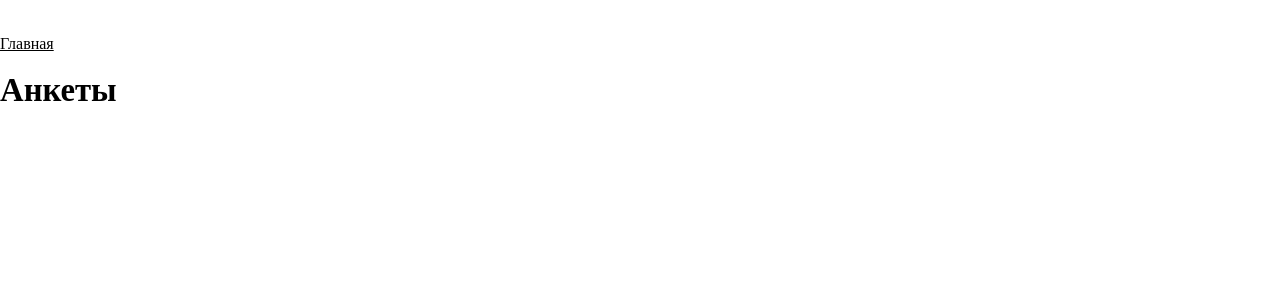
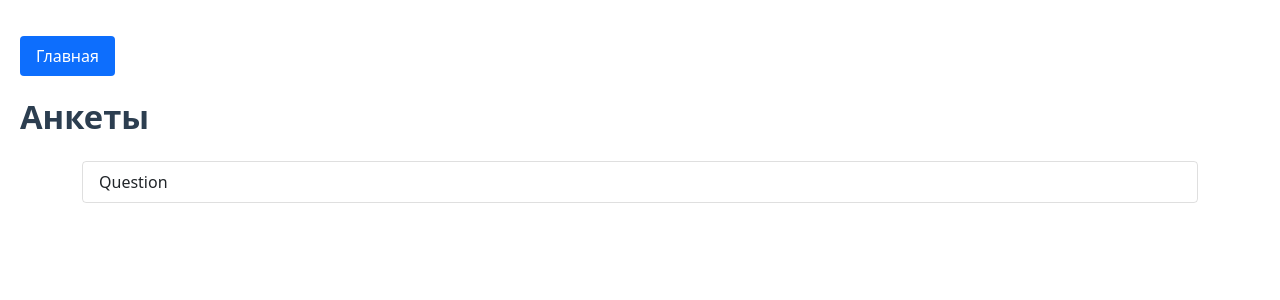
Before and after one commit to DanilaEgorenko/Questioning-Frontend, a Vue app: page / in a window 1280 px wide. Shown: the top 300 px of the page. Built offline with nearby package versions, Linux system fonts and the light colour scheme.

Commit message:
minimal layout of main page

```diff
--- a/src/App.vue
+++ b/src/App.vue
@@ -20,30 +20,23 @@ header {
   max-height: 100vh;
 }
 
-
 nav {
   width: 100%;
-  font-size: 12px;
   text-align: center;
-  margin-top: 2rem;
-}
-
-nav a.router-link-exact-active {
-  color: var(--color-text);
-}
-
-nav a.router-link-exact-active:hover {
-  background-color: transparent;
 }
 
 nav a {
   display: inline-block;
-  padding: 0 1rem;
-  border-left: 1px solid var(--color-border);
+  padding: .5rem 1rem;
+  text-decoration: none;
+  color: #0d6efd;
 }
 
-nav a:first-of-type {
+a.active-link {
+  color: #fff;
+  background-color: #0d6efd;
   border: 0;
+  border-radius: 0.25rem;
 }
 
 @media (min-width: 1024px) {
@@ -51,10 +44,6 @@ nav a:first-of-type {
     display: flex;
     place-items: center;
     padding-right: calc(var(--section-gap) / 2);
-  }
-
-  .logo {
-    margin: 0 2rem 0 0;
   }
 
   header .wrapper {
@@ -65,11 +54,8 @@ nav a:first-of-type {
 
   nav {
     text-align: left;
-    margin-left: -1rem;
     font-size: 1rem;
-
     padding: 1rem 0;
-    margin-top: 1rem;
   }
 }
 </style>
--- a/src/assets/base.css
+++ b/src/assets/base.css
@@ -36,18 +36,12 @@
   --section-gap: 160px;
 }
 
-@media (prefers-color-scheme: dark) {
-  :root {
-    --color-background: var(--vt-c-black);
-    --color-background-soft: var(--vt-c-black-soft);
-    --color-background-mute: var(--vt-c-black-mute);
-
-    --color-border: var(--vt-c-divider-dark-2);
-    --color-border-hover: var(--vt-c-divider-dark-1);
-
-    --color-heading: var(--vt-c-text-dark-1);
-    --color-text: var(--vt-c-text-dark-2);
-  }
+/* fonts */
+:root {
+  --bs-body-font-family: system-ui, -apple-system, "Segoe UI", Roboto, "Helvetica Neue", Arial, "Noto Sans", "Liberation Sans", sans-serif, "Apple Color Emoji", "Segoe UI Emoji", "Segoe UI Symbol", "Noto Color Emoji";
+  --bs-body-font-size: 1rem;
+  --bs-body-font-weight: 400;
+  --bs-body-line-height: 1.5;
 }
 
 *,
@@ -56,7 +50,6 @@
   box-sizing: border-box;
   margin: 0;
   position: relative;
-  font-weight: normal;
 }
 
 body {
@@ -65,9 +58,10 @@ body {
   background: var(--color-background);
   transition: color 0.5s, background-color 0.5s;
   line-height: 1.6;
-  font-family: Inter, -apple-system, BlinkMacSystemFont, 'Segoe UI', Roboto, Oxygen, Ubuntu,
-    Cantarell, 'Fira Sans', 'Droid Sans', 'Helvetica Neue', sans-serif;
-  font-size: 15px;
+  font-family: var(--bs-body-font-family);
+  font-size: var(--bs-body-font-size);
+  font-weight: var(--bs-body-font-weight);
+  line-height: var(--bs-body-line-height);
   text-rendering: optimizeLegibility;
   -webkit-font-smoothing: antialiased;
   -moz-osx-font-smoothing: grayscale;
--- a/src/assets/main.css
+++ b/src/assets/main.css
@@ -4,6 +4,10 @@
   box-sizing: border-box;
 }
 
+body {
+  padding: 20px;
+}
+
 h1 {
   font-size: calc(1.325rem + .9vw);
 }
--- a/src/main.js
+++ b/src/main.js
@@ -3,6 +3,7 @@ import App from './App.vue'
 import router from './router'
 
 import './assets/main.css'
+import './assets/base.css'
 
 const app = createApp(App)
 
--- a/src/router/index.js
+++ b/src/router/index.js
@@ -3,6 +3,7 @@ import HomeView from '../views/HomeView.vue'
 
 const router = createRouter({
   history: createWebHistory(import.meta.env.BASE_URL),
+  linkActiveClass: 'active-link',
   routes: [
     {
       path: '/',
--- a/src/views/HomeView.vue
+++ b/src/views/HomeView.vue
@@ -1,3 +1,26 @@
 <template>
     <h1>Анкеты</h1>
+    <div class="container">
+        <div class="list-group">
+            <a href="#">Question</a>
+        </div>
+    </div>
 </template>
+<style scoped>
+.container {
+    margin: 20px 5%;
+}
+
+.list-group {
+    display: flex;
+    flex-direction: column;
+}
+
+.list-group a {
+    border: 1px solid rgba(0, 0, 0, .125);
+    border-radius: 0.25rem;
+    padding: 0.5rem 1rem;
+    color: #212529;
+    text-decoration: none;
+}
+</style>
```
